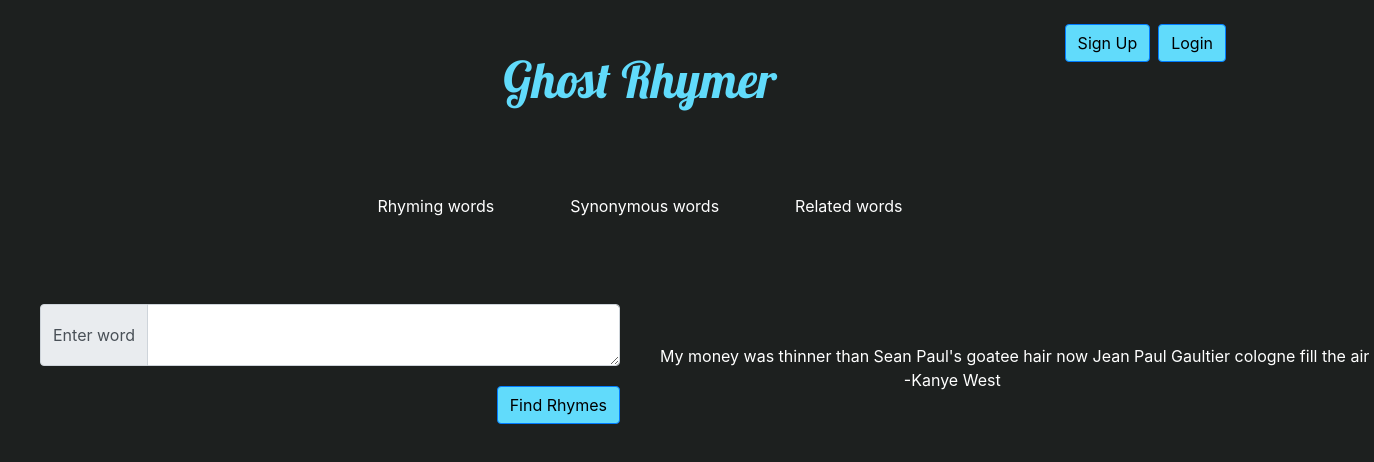
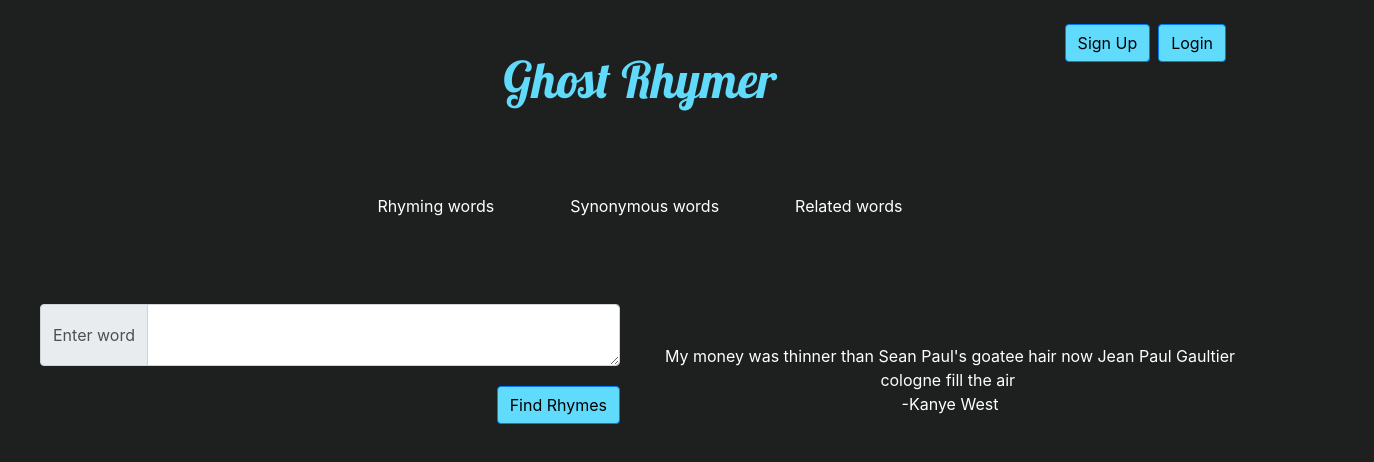
Before and after one commit to sonnannaeem/GhostRhymer, a React (Create React App) app in the folder frontend/: page / in a window 1280 px wide. Shown: the top 462 px of the page, 1374 px wide, since content can reach past the window. Built offline with nearby package versions, Linux system fonts and the light colour scheme.

Commit message:
format output when submit executed
allow whitespace in rhyme output and scroll vertically

```diff
--- a/frontend/src/components/Home.css
+++ b/frontend/src/components/Home.css
@@ -49,6 +49,7 @@
   position: relative;
   display: inline-block;
   padding: 20px;
+  height: 300px;
 }
 .right-div {
   padding: 20px;
@@ -72,9 +73,7 @@
   transition: 0.9s ease;
 }
 #quote {
+  resize: horizontal;
   color: white;
+  white-space: pre-wrap;
 }
-
-#quote {
-  white-space: pre;
-}
--- a/frontend/src/components/Home.js
+++ b/frontend/src/components/Home.js
@@ -15,7 +15,7 @@ export default function Home() {
   const [showLogin, setShow2] = useState(false); //used for login
   const [userText, setUserText] = useState("");
   const [rhymesText, setRhymesText] = useState(
-    "My money was thinner than Sean Paul's goatee hair now Jean Paul Gaultier cologne fill the air \n -Kanye West"
+    "My money was thinner than Sean Paul's goatee hair now Jean Paul Gaultier cologne fill the air \n-Kanye West"
   ); //used for rhymes display
 
   //calls the backend for rhymes and displays them
@@ -138,7 +138,7 @@ export default function Home() {
               id="userTextBox"
               as="textarea"
               aria-label="With textarea"
-              onChange={e => setUserText(e.target.value)}
+              onChange={(e) => setUserText(e.target.value)}
             />
           </InputGroup>
           <div className="submit-button">
```
Also changed, not shown: 1 other file (tests, documents, lock files or other folders).
